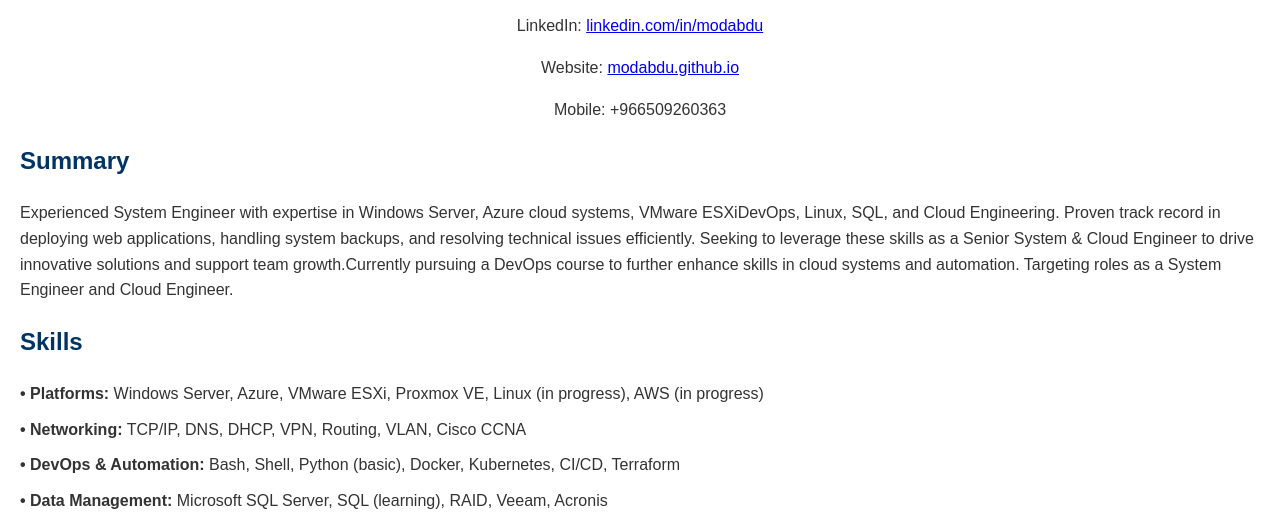
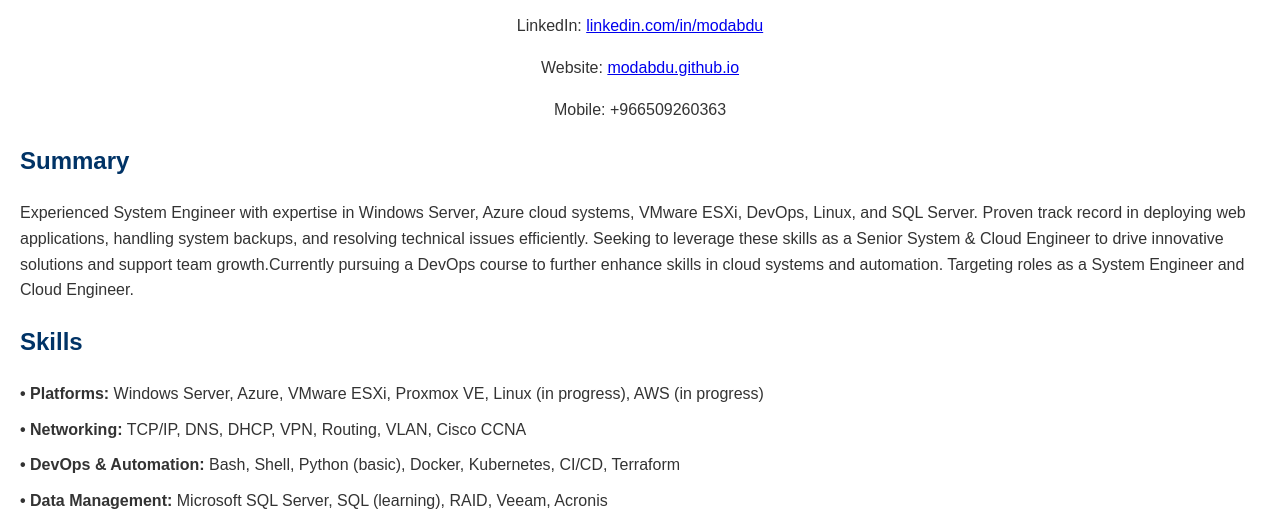
Before and after one commit to modabdu/modabdu.github.io, a plain HTML site: page index.html in a window 1280 px wide. Shown: the part 283-800 px from the top of the page. Drawn offline with Linux system fonts and the light colour scheme.

Commit message:
Add files via upload

```diff
--- a/index.html
+++ b/index.html
@@ -66,7 +66,7 @@
 
     <section class="summary">
         <h2>Summary</h2>
-        <p>Experienced System Engineer with expertise in Windows Server, Azure cloud systems, VMware ESXiDevOps, Linux, SQL, and Cloud Engineering. Proven track record in deploying web applications, handling system backups, and resolving technical issues efficiently. Seeking to leverage these skills as a Senior System & Cloud Engineer to drive innovative solutions and support team growth.Currently pursuing a DevOps course to further enhance skills in cloud systems and automation. Targeting roles as a System Engineer and Cloud Engineer.</p>
+        <p>Experienced System Engineer with expertise in Windows Server, Azure cloud systems, VMware ESXi, DevOps, Linux, and SQL Server. Proven track record in deploying web applications, handling system backups, and resolving technical issues efficiently. Seeking to leverage these skills as a Senior System & Cloud Engineer to drive innovative solutions and support team growth.Currently pursuing a DevOps course to further enhance skills in cloud systems and automation. Targeting roles as a System Engineer and Cloud Engineer.</p>
     </section>
 
     <section class="skills">
```
